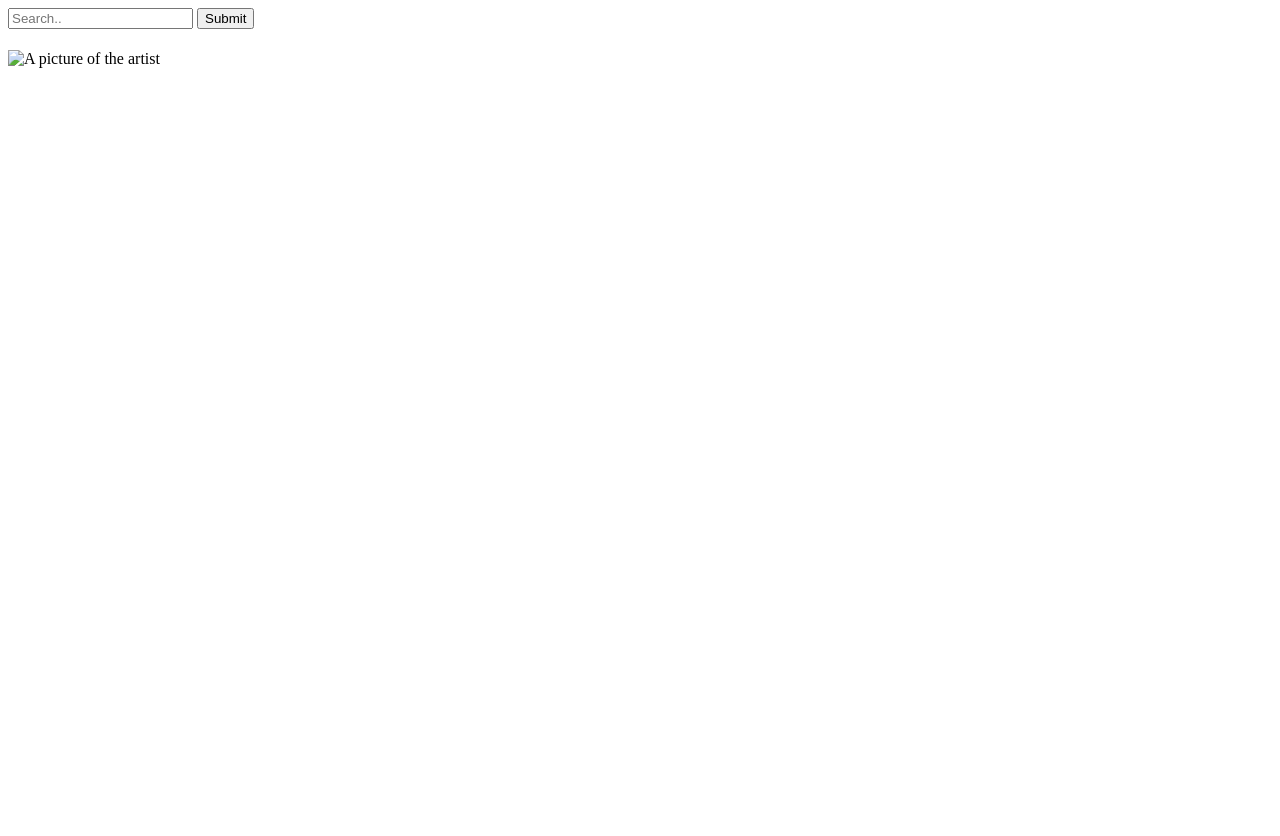
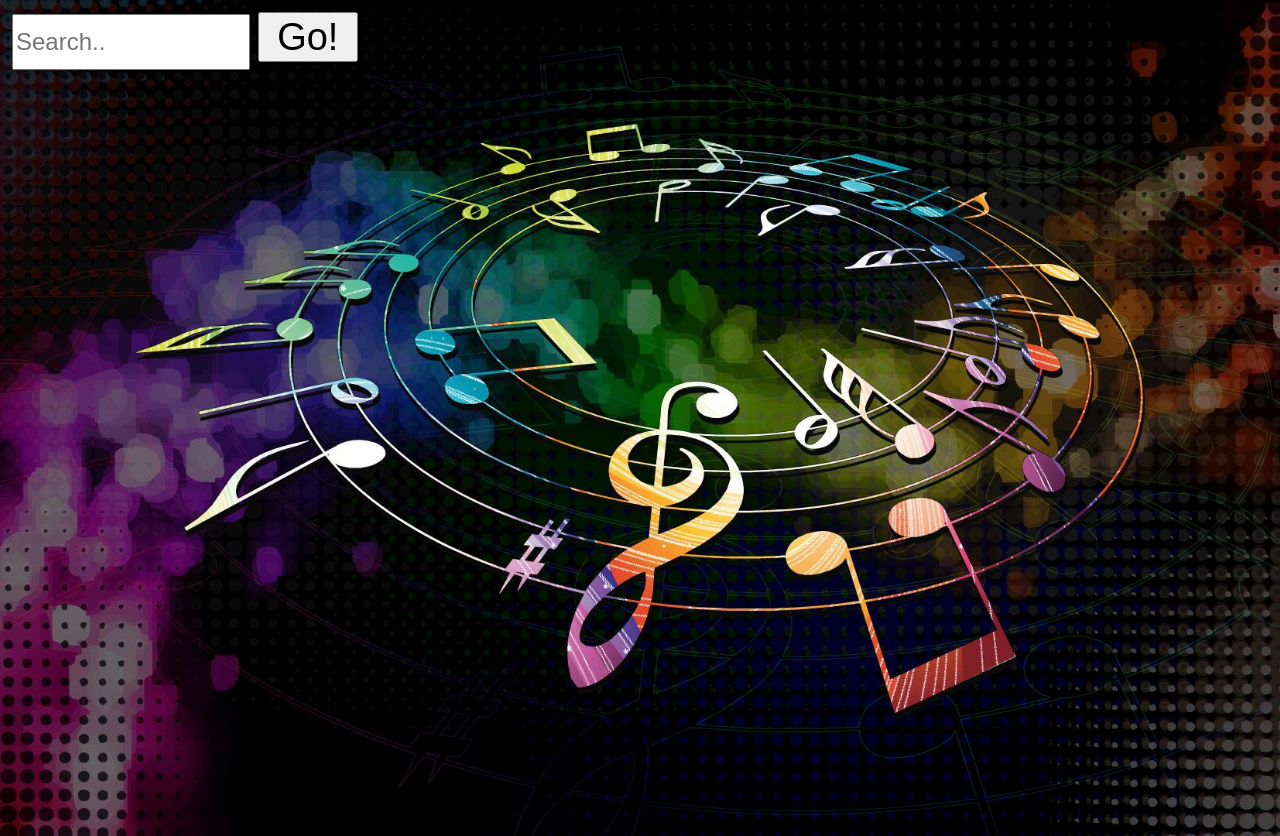
Before and after one commit to 92yo/RuntimeTerror, a plain HTML site: page home.html in a window 1280 px wide. Before the commit the page ends 800 px from the top, so only its background shows below. Drawn offline with Linux system fonts and the light colour scheme.

Commit message:
A little work before sleep on some parts,added image folder andbackground but  nothing fundemental

```diff
--- a/home.html
+++ b/home.html
@@ -12,15 +12,14 @@
 <body>
     <div id="searchDiv">
         <form id="searchForm">
-            <input type="text" name="artistName" placeholder="Search..">
-            <input type="submit" value="Submit">
+            <input type="text" id='artistSearchForm' name="artistName" placeholder="Search..">
+            <input type="submit" id='aristSearchSubmit' value="Go!">
         </form>
     </div>
     <div id="infoDiv">
-
             <h1 id='artistName'></h1>
-            <img src="" id="artistPicture" alt="A picture of the artist">
-            <p id="deezerLink"></p>
+            <img src="" id="artistPicture" >
+            <a href="" id="deezerLink"></a>
 
     </div>
 
--- a/index.js
+++ b/index.js
@@ -31,18 +31,19 @@ function makeRequest(url, callback) {
 function searchByArtist (event) {
   event.preventDefault();
   var input = event.target.artistName.value;
- makeRequest('	https://api.deezer.com/search?q=artist:"' + input+'"&output=JSON' ,writeArtistInfo);
+ makeRequest('https://api.deezer.com/search/artist?q=' + input ,writeArtistInfo);
 }
 
 function getArtist (fetchedData) {
-  return fetchedData.data[0].artist;
+  return fetchedData.data[0];
 }
 
 function writeArtistInfo (error,fetchedData){
   var artist = getArtist(fetchedData);
 document.getElementById('artistName').innerText = artist.name;
 document.getElementById('artistPicture').src=artist.picture_medium;
-document.getElementById('deezerLink').innerText=artist.link;
+document.getElementById('deezerLink').href=artist.link;
+document.getElementById('deezerLink').innerText="Listen on Deezer!"
 }
 
 function logfetchedData (error,fetchedData){
--- a/style.css
+++ b/style.css
@@ -0,0 +1,39 @@
+body {
+    padding: 4px;
+    display: block;
+    width:371px;
+    height: 812px;
+    z-index: -10;
+    background-image: url(./Images/background.jpg);
+    background-size: cover;
+    background-position: center;
+    color: rgb(116, 28, 231);
+    font-size: 31px;
+}
+
+
+
+#artistSearchForm {
+    height:50px;
+    width: 230px;
+    font-size: 24px;
+}
+
+#aristSearchSubmit {
+    height:50px;
+    width: 100px;
+    font-size: 38px;
+}
+
+#infoDiv {
+    display: flex;
+    flex-direction: column;
+}
+
+#artistPicture{
+    align-self: flex-start;
+}
+
+#deezerLink {
+    color:rgba(123, 94, 177, 0.979);
+}
```
Also changed, not shown: Images/background.jpg (added).
